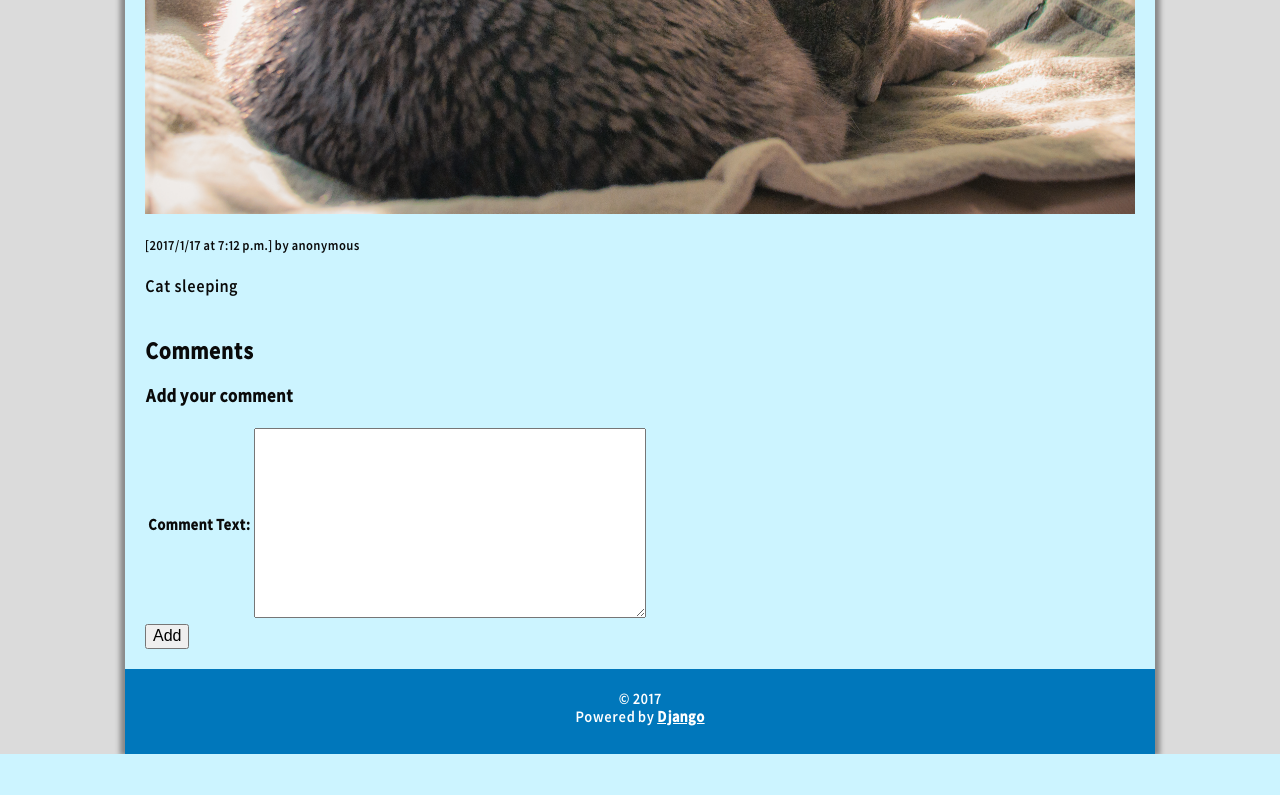
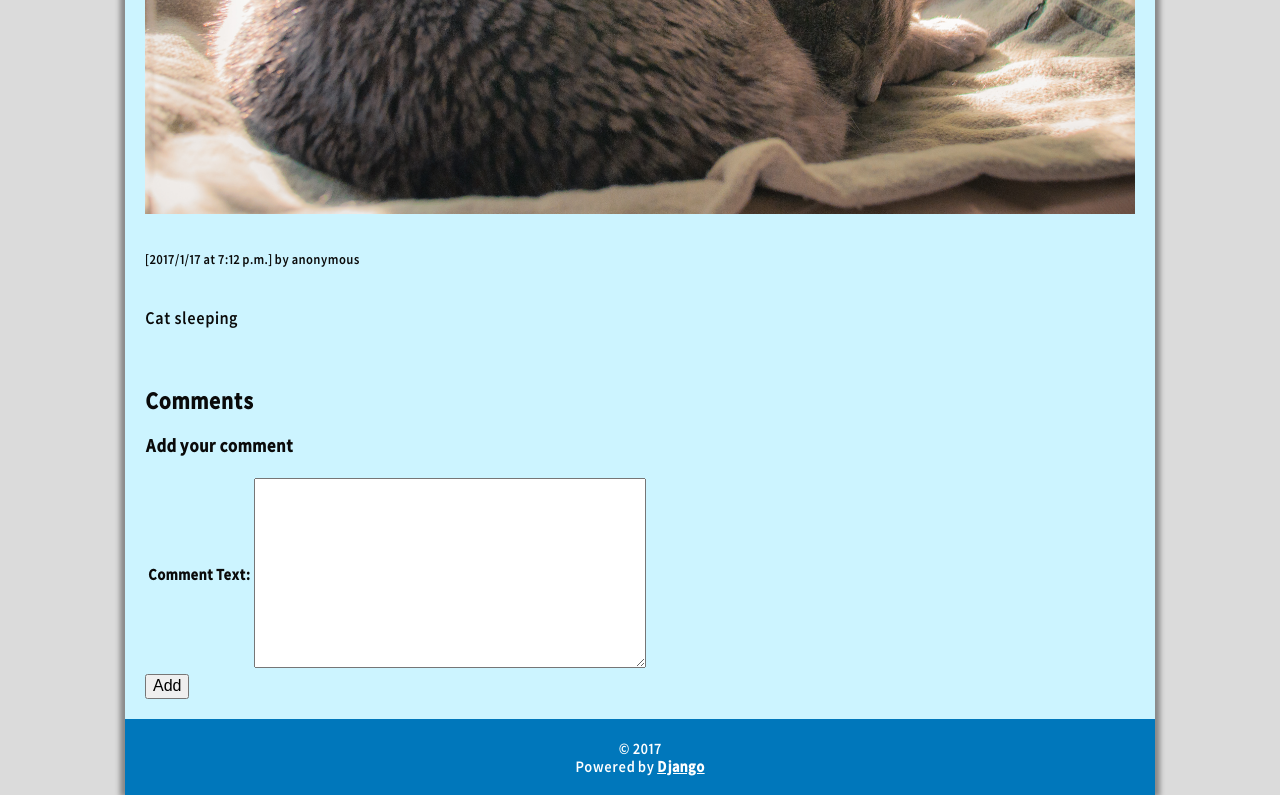
Before and after one commit to Winternight87/gallery, a Django app: page /13/ in a window 1280 px wide. Shown: the part 650-1445 px from the top of the page. Before the commit the page ends 1404 px from the top, so only its background shows below. Run offline with Django 3.2, Linux system fonts and the light colour scheme; data comes from the database, SQL or seed files in the repository; some libraries are stand-ins or nearby versions.

Commit message:
Further CSS clean-up

```diff
--- a/photostorage/photogallery/static/css/style.css
+++ b/photostorage/photogallery/static/css/style.css
@@ -13,10 +13,6 @@ body {
   font-weight: normal;
   color: #0A0A0A;
   -webkit-font-smoothing: antialiased;
-}
-
-p {
-  margin: 0;
 }
 
 .wrapper{
@@ -101,10 +97,10 @@ p {
 
 .footer {
   background: #0077BB;
-  height: 65px;
   color: #FFFFFF;
   text-align: center;
-  padding-top: 20px;
+  overflow: auto;
+  padding: 20px;
 }
 
 .footer a {
--- a/photostorage/photogallery/templates/index.html
+++ b/photostorage/photogallery/templates/index.html
@@ -25,8 +25,8 @@
         {% block content %}{% endblock %}
       </div>
       <div class="footer">
-        <p>© {% now "Y" %}</p>
-        <p>Powered by <a href="https://www.djangoproject.com/">Django</a></p>
+        <div>© {% now "Y" %}</div>
+        <div>Powered by <a href="https://www.djangoproject.com/">Django</a></div>
       </div>
     </div>
   </body>
--- a/photostorage/photogallery/templates/picture_list.html
+++ b/photostorage/photogallery/templates/picture_list.html
@@ -5,8 +5,8 @@
   {% for pic in pictures %}
     <div onmouseover="showTooltip(this)" class="preview-frame">
       <div class="tooltip-frame">
-        <p>{{ pic.pic_title }}</p>
-        <p class="date">{{pic.pic_date.date.year}}/{{pic.pic_date.date.month}}/{{pic.pic_date.date.day}} at {{pic.pic_date.time}}</p>
+        <div>{{ pic.pic_title }}</div>
+        <div class="date">{{pic.pic_date.date.year}}/{{pic.pic_date.date.month}}/{{pic.pic_date.date.day}} at {{pic.pic_date.time}}</div>
       </div>
       <a href="{% url 'pic_detail' pk=pic.pk %}"><img src="{{ pic.pic_image.url }}"></img></a>
     </div>
```
